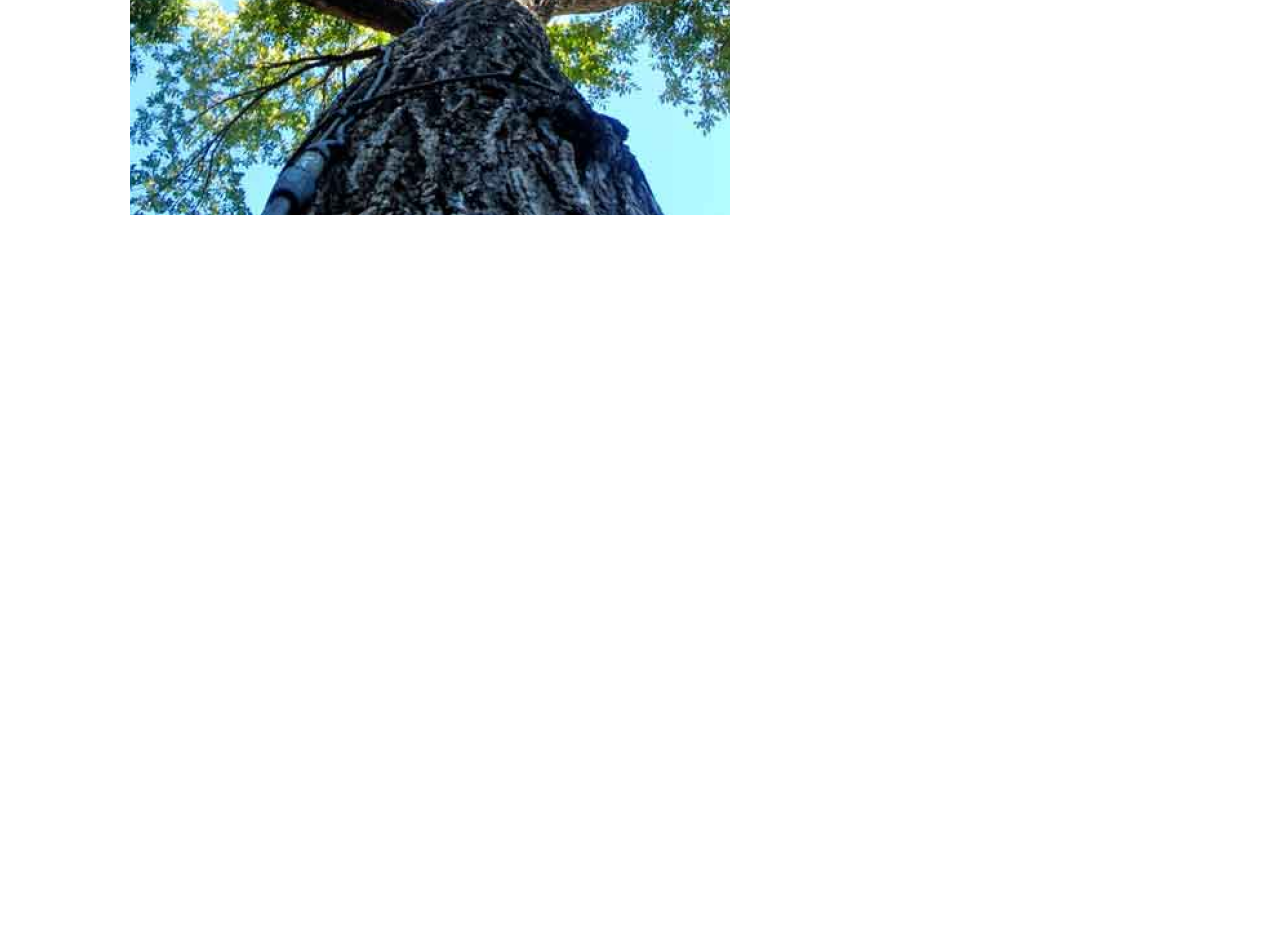
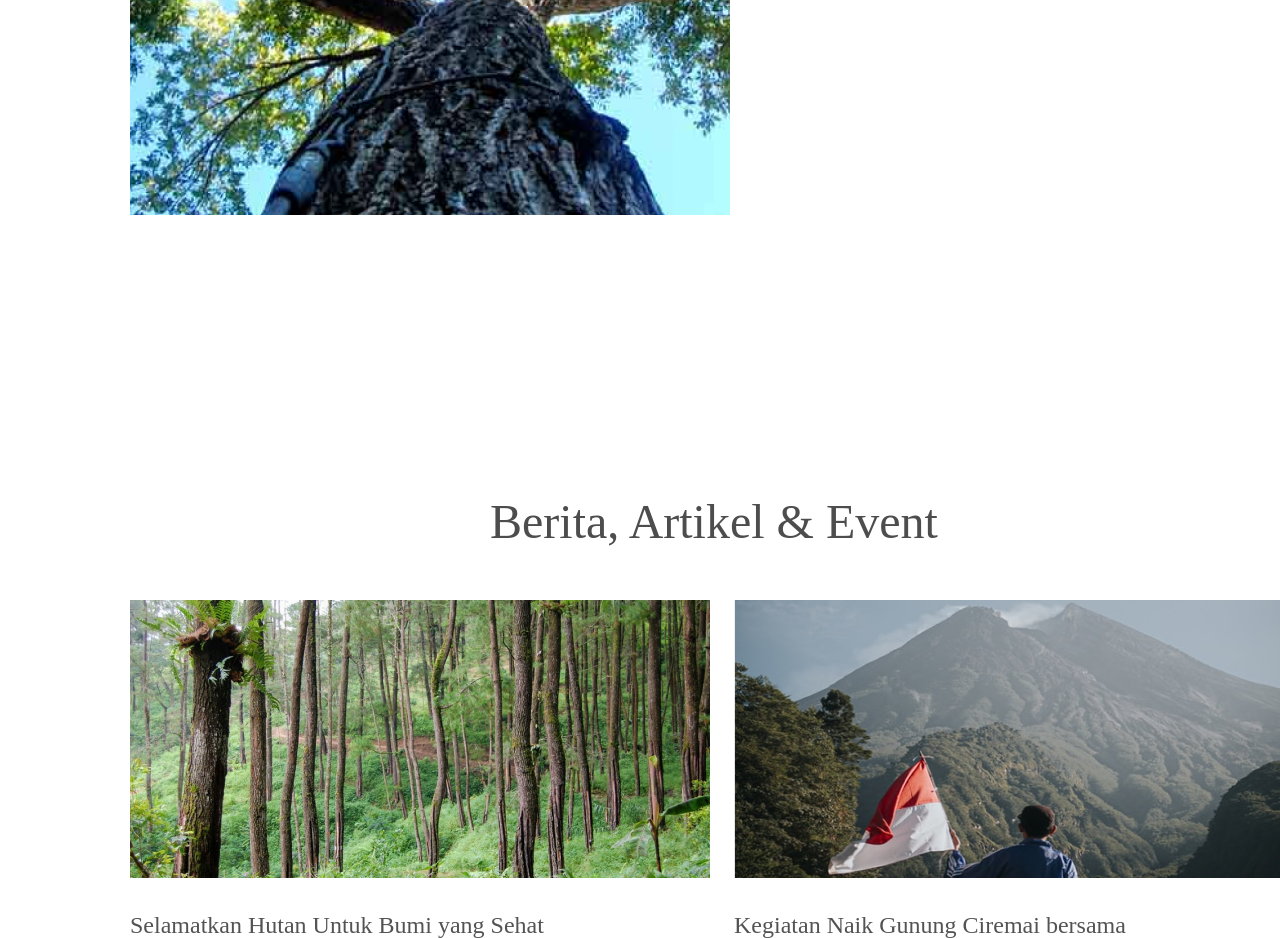
Before and after one commit to levaniP571/homework-5, a plain HTML site: page index.html in a window 1280 px wide. Shown: the part 1119-2057 px from the top of the page. Before the commit the page ends 1417 px from the top, so only its background shows below. Drawn offline with Linux system fonts and the light colour scheme.

Commit message:
სექცია 2

```diff
--- a/index.html
+++ b/index.html
@@ -47,6 +47,20 @@
                 <button class="butt2">Rear More  </button>
         </div>
     </section>
+    <!-- სექცია2 -->
+    <section class="section2">
+        <h3 class="h3">Berita, Artikel & Event</h3>
+        <div class="div2">
+
+          <img class="img3" src="photos/img2.png" alt="">
+          <p class="p5">Selamatkan Hutan Untuk Bumi yang Sehat</p>
+        </div>
+
+        <div class="div3">
+            <img class="img4" src="photos/img1.png" alt="">
+            <p class="p5">Kegiatan Naik Gunung Ciremai bersama</p>
+        </div>
+    </section>
 
 
 
--- a/style.css
+++ b/style.css
@@ -92,3 +92,33 @@
     color: #FFFFFF;
     font-size: 16px;
 }
+
+/* სექცია2 */
+.section2{
+    width: 1440px;
+    margin: 0 auto;
+    margin-top: 200px;
+
+}
+.h3{
+    font-size: 48px;
+    color: #4D4D4D;
+    margin-bottom: 54px;
+    margin-left: 490px;
+
+}
+.div2{
+    width: 580px;
+    display: inline-block;
+    margin-left: 130px;
+    margin-right: 20px;
+}
+.div3{
+    width: 580px;
+    display: inline-block;
+}
+.p5{
+    margin-top: 32px;
+    font-size: 24px;
+    color: #535353;
+}
```
Also changed, not shown: photos/img1.png (added), photos/img2.png (added).
